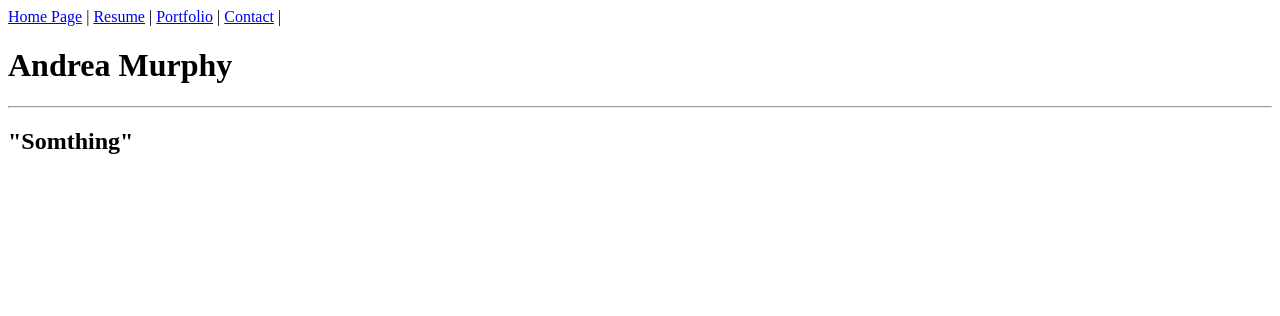
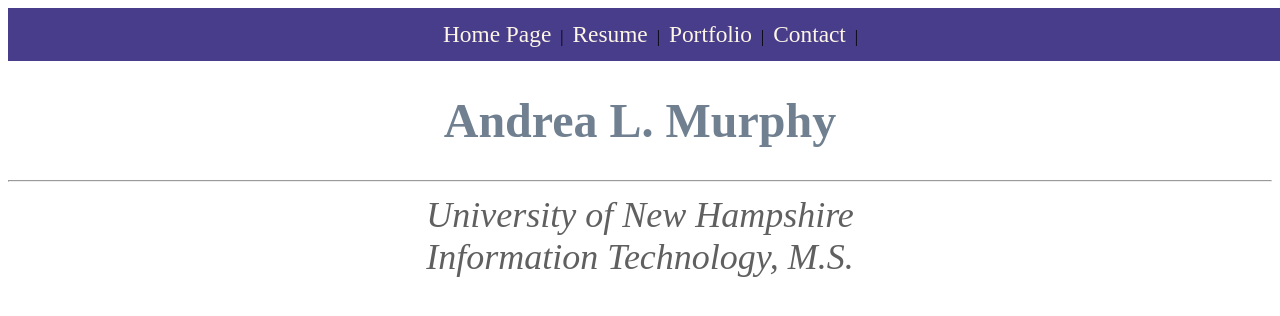
Before and after one commit to andrea5972/COMP-805, a Django app: page / in a window 1280 px wide. Shown: the top 316 px of the page. Run offline with Django 3.2, Linux system fonts and the light colour scheme.

Commit message:
Finished home.html file

```diff
--- /dev/null
+++ b/django/week2/static/css/style.css
@@ -0,0 +1,39 @@
+nav {
+    width: 100%;
+    display: inline-block;
+    text-align: center;
+    padding: 0;
+    list-style: none;
+    background: #483D8B;
+    padding: 8px;
+    border-radius: 8px
+    margin-left: 0px;
+}
+
+nav a {
+    color: #FDF5E6;
+    display: inline-block;
+    text-align: center;
+    text-decoration:  none;
+    font-size: 1.46em;
+    padding: 5px;
+}
+
+wrap {
+    width: 900px;
+    margin: 0 auto;
+}
+
+.homepage-banner {
+    text-align: center;
+    color:  #708090;
+    font-size: 150%;
+    max-width: 100%;
+}
+
+.homepage-content {
+    text-align: center;
+    color:  #606060;
+    font-size: 150%;
+    max-width: 100%;
+}
--- a/django/week2/templates/contact.html
+++ b/django/week2/templates/contact.html
@@ -4,7 +4,11 @@
 <div class='contact-content'>
     <div class='contact-banner'>
         <div id='wrap'>
-            <h1>Contact</h1>
+            <h1>Contact Information</h1>
+            <hr>
+            <h2><a href="mailto:andrealindamurphy@gmail.com" target="_blank">andrealindamurphy@gmail.com</a></h2>
+            <hr>
+            <h2><a href="https://www.linkedin.com/in/andrealindamurphy/" target="_blank">Likendin</a></h2>
                 </div>
         </div>
  </div>
--- a/django/week2/templates/home.html
+++ b/django/week2/templates/home.html
@@ -1,11 +1,11 @@
 {% extends 'base.html' %}
 
 {% block content %}
-<div class='homepage-content'>
-    <div class='homepage-banner'>
-              <h1>Andrea Murphy</h1>
+<div class='homepage-banner'>
+              <h1>Andrea L. Murphy</h1>
               <hr>
-              <h2>"Somthing"<i></h2></div></div></i>
+    <i class='homepage-content'>
+              <i>University of New Hampshire<br>Information Technology, M.S.</i>
       </div>
 </div>
 </div>
```
Also changed, not shown: django/week2/templates/resume.html (+97 -0 lines), django/week2/portfolio/static/css/style.css (deleted), 2 other files.
